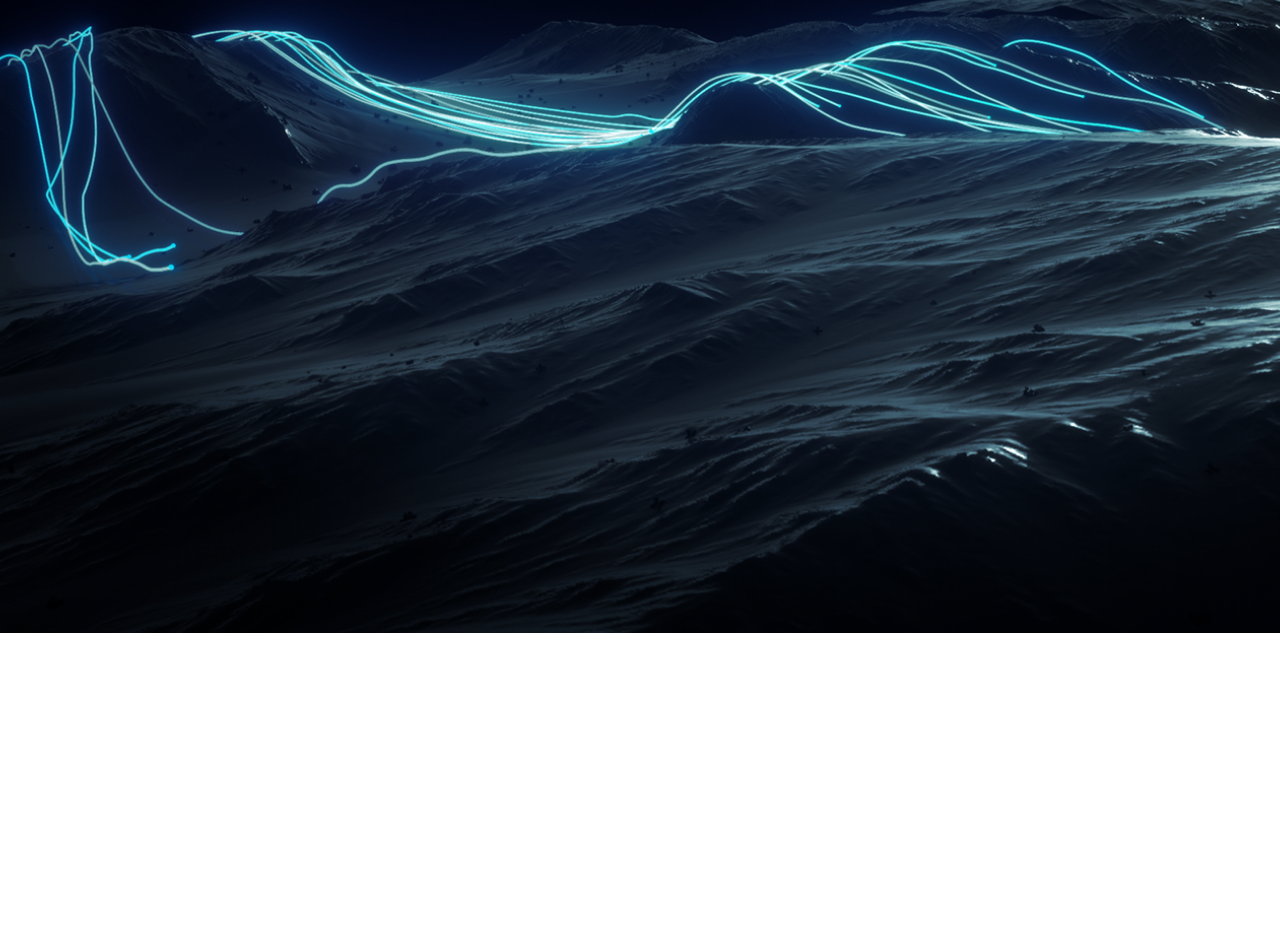
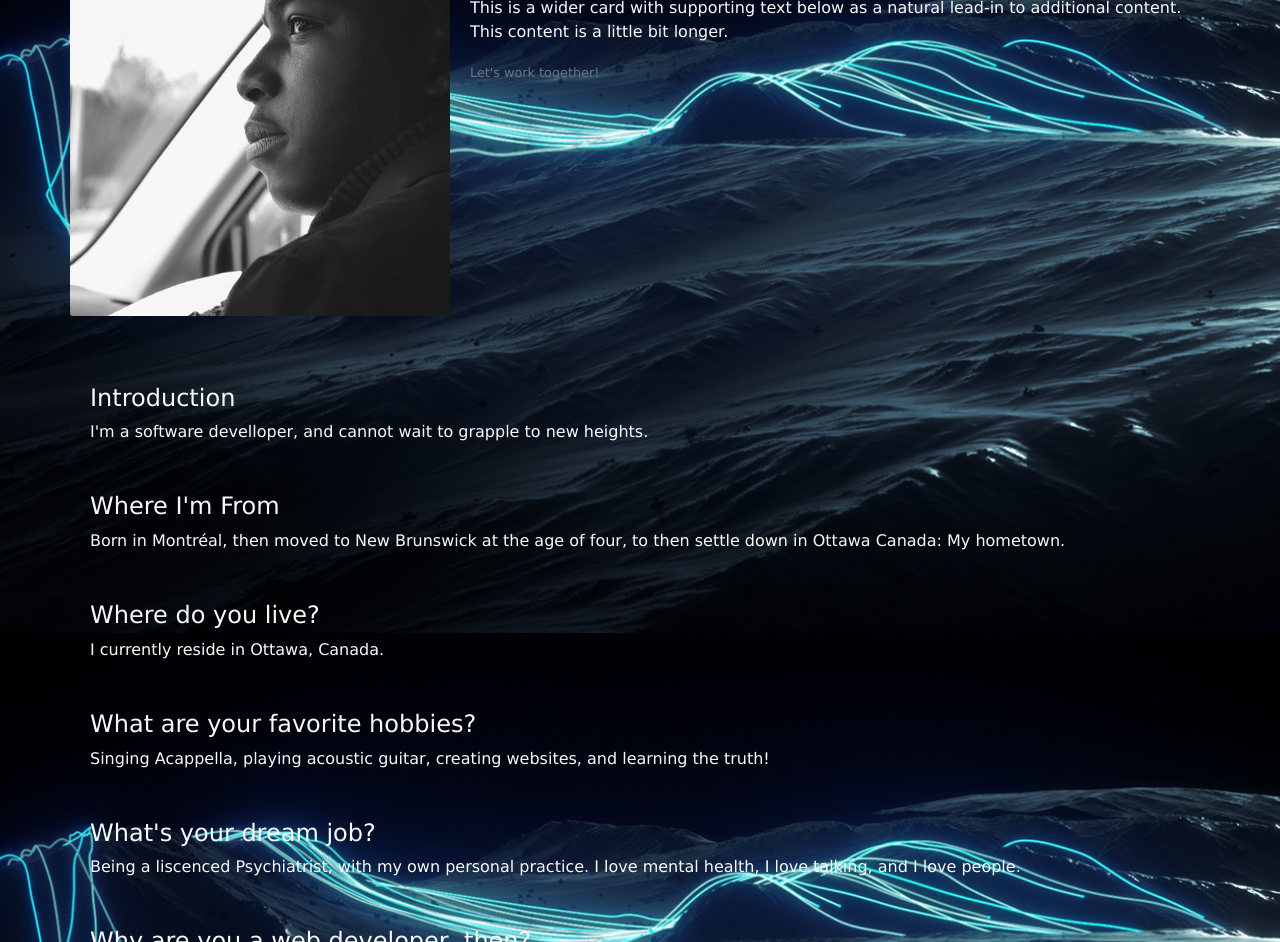
Before and after one commit to KephaneLoemba/Responsive-Portfolio, a plain HTML site: page about.html in a window 1280 px wide. Shown: the part 167-1109 px from the top of the page. Before the commit the page ends 800 px from the top, so only its background shows below. Drawn offline with nearby package versions, Linux system fonts and the light colour scheme.

Commit message:
Fixed navbar dropdown. Added homepage Animations. Added About me Content.

```diff
--- a/about.html
+++ b/about.html
@@ -38,6 +38,55 @@
     </nav>
 
     <div class="container">
+        <div class="row aboutGrid">
+            <!-- <div class="col-8 col-lg-8 col-md-12 col-sm-12">
+                <div class="row">
+                    <div class="col-4 col">
+                        <h2>About me</h2>
+                        <hr class="solid" style="color: lightblue;">
+                    </div>
+                </div>
+                <div class="row">
+                    <div class="col-4">
+
+                    </div>
+                    <div class="col">
+                        <p id="aboutBio"><img src="devellop/Kephane_thoughtful.jpg" alt="profile-picture" class="img-thumbnail img-fluid bg-info border-secondary">Lorem ipsum dolor sit amet consectetur adipisicing elit. Dicta expedita iste optio possimus alias vero in magnam harum unde hic est rerum, qui id modi! Eveniet illum quod molestias modi?</p>
+                    </div>
+                </div>
+                <div class="row"></div>
+            </div> -->
+            <div class="card my-5 bg-transparent border-top border-left-0 border-right-0 border-bottom-0" style="max-width: 1200px;">
+                <div class="row no-gutters">
+                  <div class="col-md-4">
+                    <img src="devellop/Kephane_thoughtful.jpg" class="card-img" alt="profile-picture">
+                  </div>
+                  <div class="col-md-8">
+                    <div class="card-body text-light">
+                      <h4 class="card-title">About me</h5>
+                      <p class="card-text">This is a wider card with supporting text below as a natural lead-in to additional content. This content is a little bit longer.</p>
+                      <p class="card-text"><small class="text-muted">Let's work together!</small></p>
+                    </div>
+                  </div>
+                </div>
+            </div>
+            <div class="card mb-5 bg-transparent border-bottom border-left-0 border-right-0 border-top-0">
+                <div class="card-body text-light">
+                    <h4>Introduction</h4>
+                    <p class="mb-5">I'm a software develloper, and cannot wait to grapple to new heights.</p>
+                    <h4>Where I'm From</h4>
+                    <p class="mb-5">Born in Montréal, then moved to New Brunswick at the age of four, to then settle down in Ottawa Canada: My hometown.</p>
+                    <h4>Where do you live?</h4>
+                    <p class="mb-5">I currently reside in Ottawa, Canada.</p>
+                    <h4>What are your favorite hobbies?</h4>
+                    <p class="mb-5">Singing Acappella, playing acoustic guitar, creating websites, and learning the truth!</p>
+                    <h4>What's your dream job?</h4>
+                    <p class="mb-5">Being a liscenced Psychiatrist, with my own personal practice. I love mental health, I love talking, and I love people.</p>
+                    <h4>Why are you a web developer, then?</h4>
+                    <p class="mb-5">The internet is here to stay; Online sales keep increasing, year after year. Buisnesses are in need of web devellopers who can help them reach out to all potential customers, taking their business to new heights. Therefore, I am motivated to constantly hone my coding skills to provide better service for clients. I want to help businesses reach their vision!</p>
+                </div>
+            </div>
+        </div>
 
 
 
--- a/style.css
+++ b/style.css
@@ -207,3 +207,14 @@ img {vertical-align: middle;}
   color: lightblue;
   margin-top: 25%;
 }
+/* ----------------------------------------------------ABOUT PAGE----------------------------------------------------------------------------- */
+/* .aboutGrid {
+  background-color: lightblue;
+  padding: 2%;
+  border-radius: 10px;
+  border-width: thick;
+  border-color: darkslategrey;
+} */
+#aboutBio {
+  color: lightblue;
+}
```
Also changed, not shown: contact.html (+3 -1 lines), index.html (+20 -0 lines), devellop/Kephane_thoughtful.jpg (added), 1 other file.
